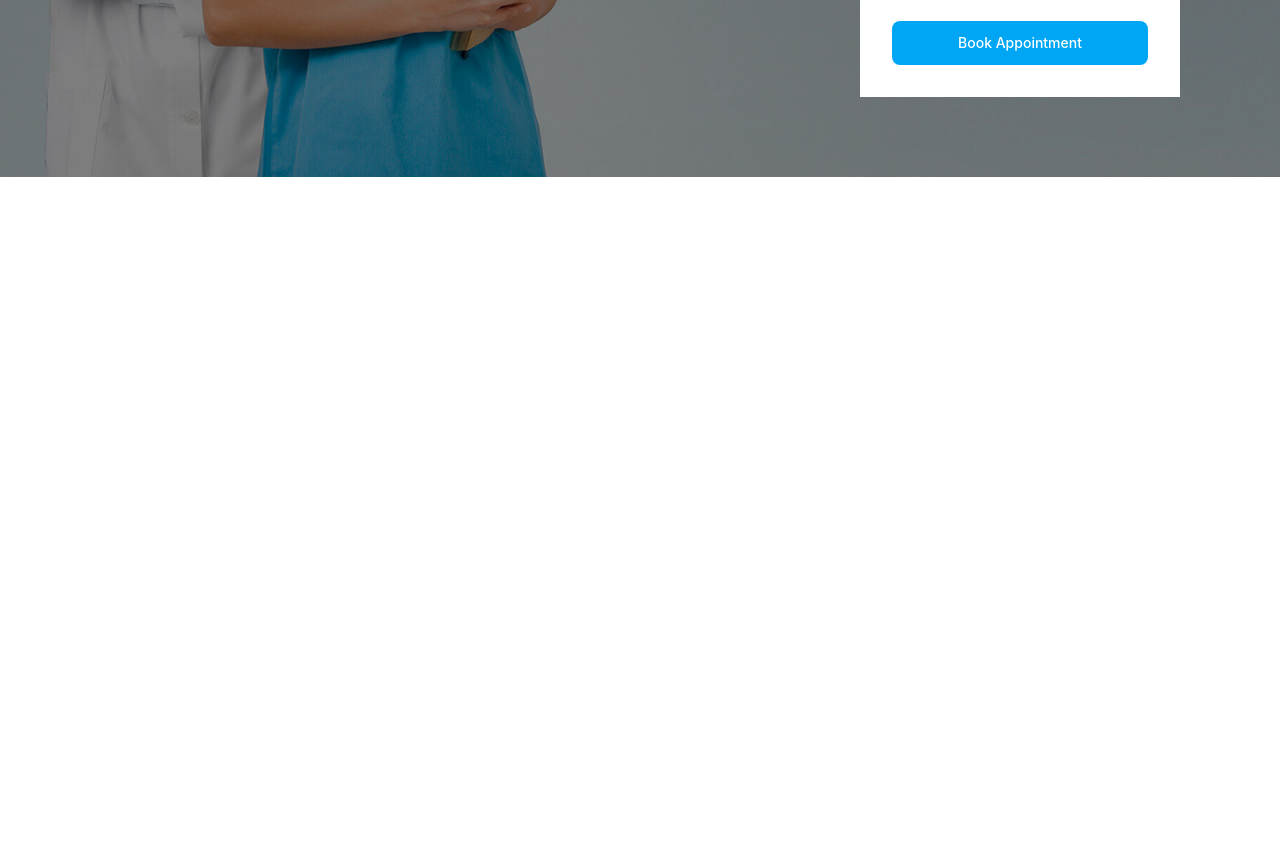
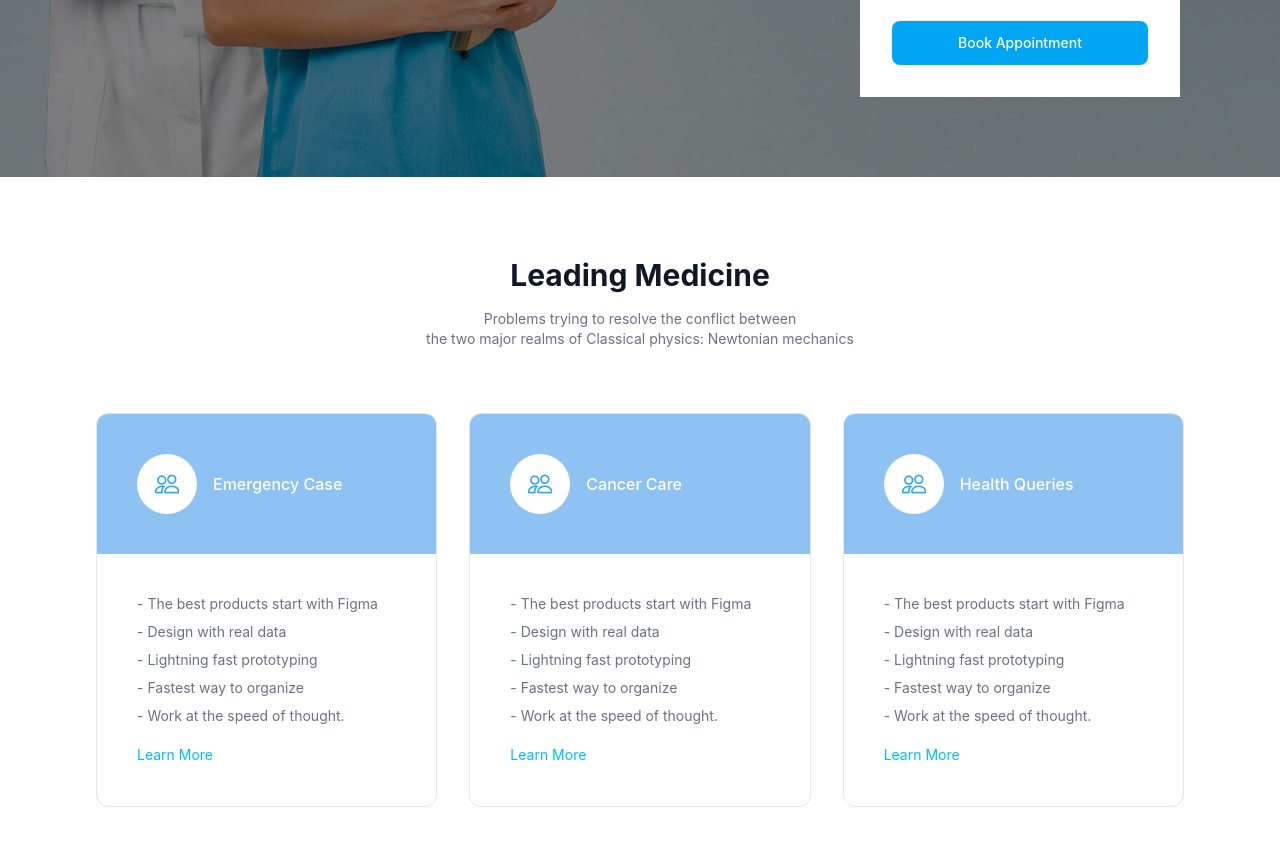
Before and after one commit to mirzozodam2009-lang/Home-Work-for-02.09.2026, a website: page index.html in a window 1280 px wide. Shown: the part 549-1394 px from the top of the page. Before the commit the page ends 800 px from the top, so only its background shows below. Drawn offline with Linux system fonts and the light colour scheme.

Commit message:
Section 2

```diff
--- a/index.html
+++ b/index.html
@@ -76,6 +76,66 @@
   </div>
 </section>
 
+<section class="max-w-6xl mx-auto px-8 py-20">
+  <h2 class="text-3xl font-bold text-center text-gray-900 mb-4">Leading Medicine</h2>
+  <p class="text-center text-gray-500 text-sm mb-16">
+    Problems trying to resolve the conflict between<br>the two major realms of Classical physics: Newtonian mechanics
+  </p>
+
+<div class="grid md:grid-cols-3 gap-8">
+    <div class="border border-gray-200 rounded-xl overflow-hidden">
+      <div class="bg-[#8EC2F2] p-10 flex items-center gap-4">
+        <div class="w-15 h-15 rounded-full bg-white flex items-center justify-center text-sky-400">
+<img src="./icn resize icn-sm.png">
+        </div>
+        <span class="text-white font-medium">Emergency Case</span>
+      </div>
+      <div class="p-10">
+        <p class="text-sm text-gray-500 mb-2">- The best products start with Figma</p>
+        <p class="text-sm text-gray-500 mb-2">- Design with real data</p>
+        <p class="text-sm text-gray-500 mb-2">- Lightning fast prototyping</p>
+        <p class="text-sm text-gray-500 mb-2">- Fastest way to organize</p>
+        <p class="text-sm text-gray-500 mb-4">- Work at the speed of thought.</p>
+        <span class="text-sky-400 text-sm">Learn More</span>
+      </div>
+    </div>
+
+<div class="border border-gray-200 rounded-xl overflow-hidden">
+      <div class="bg-[#8EC2F2] p-10 flex items-center gap-4">
+        <div class="w-15 h-15 rounded-full bg-white flex items-center justify-center text-sky-400">
+            <img src="./icn resize icn-sm.png">
+        </div>
+        <span class="text-white font-medium">Cancer Care</span>
+      </div>
+      <div class="p-10">
+        <p class="text-sm text-gray-500 mb-2">- The best products start with Figma</p>
+        <p class="text-sm text-gray-500 mb-2">- Design with real data</p>
+        <p class="text-sm text-gray-500 mb-2">- Lightning fast prototyping</p>
+        <p class="text-sm text-gray-500 mb-2">- Fastest way to organize</p>
+        <p class="text-sm text-gray-500 mb-4">- Work at the speed of thought.</p>
+        <span class="text-sky-400 text-sm">Learn More</span>
+      </div>
+    </div>
+
+    <div class="border border-gray-200 rounded-xl overflow-hidden">
+      <div class="bg-[#8EC2F2] p-10 flex items-center gap-4">
+        <div class="w-15 h-15 rounded-full bg-white flex items-center justify-center text-sky-400">
+            <img src="./icn resize icn-sm.png">
+        </div>
+        <span class="text-white font-medium">Health Queries</span>
+      </div>
+      <div class="p-10">
+        <p class="text-sm text-gray-500 mb-2">- The best products start with Figma</p>
+        <p class="text-sm text-gray-500 mb-2">- Design with real data</p>
+        <p class="text-sm text-gray-500 mb-2">- Lightning fast prototyping</p>
+        <p class="text-sm text-gray-500 mb-2">- Fastest way to organize</p>
+        <p class="text-sm text-gray-500 mb-4">- Work at the speed of thought.</p>
+        <span class="text-sky-400 text-sm">Learn More</span>
+      </div>
+    </div>
+  </div>
+</section>
+
 
 </body>
 </html>
```
